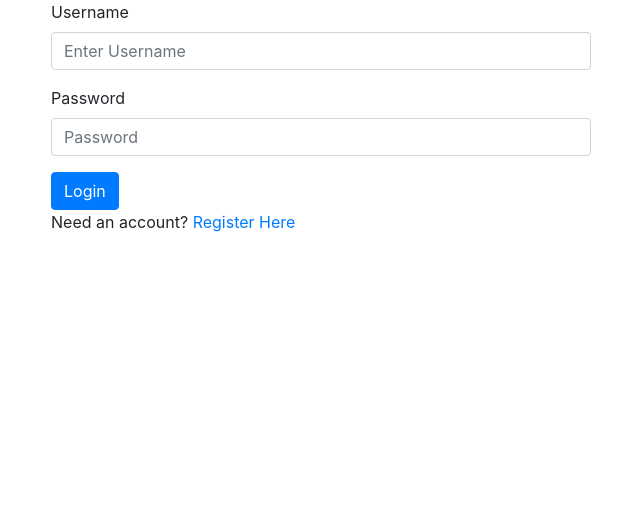
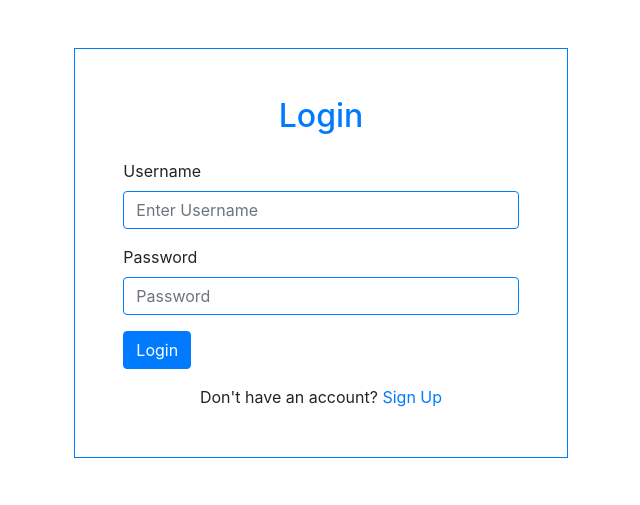
Before and after one commit to devmahmud/Django-Poll-App, a Django app: page /accounts/login/ in a window 1280 px wide. Shown: the part 56-561 px from the top of the page, without its empty margins (319-959 px from the left). Run offline with Django 3.2, Linux system fonts and the light colour scheme; some libraries are stand-ins or nearby versions.

Commit message:
Modified Login form to look a little more beautiful

```diff
--- a/accounts/templates/accounts/login.html
+++ b/accounts/templates/accounts/login.html
@@ -1,9 +1,9 @@
 {% extends 'base.html' %}
 
 {% block content %}
-<div class="container">
-    <div class="row center">
-        <div class="col-md-6 offset-md-3">
+    <div class="vh-100 d-flex justify-content-center align-items-center p-5" id="login-content">
+        <div class="col-md-5 p-5 shadow-sm border rounded-5 border-primary bg-white">
+            <h2 class="text-center mb-4 text-primary">Login</h2>
             {% if messages %}
                 <div class="messages">
                     {% for message in messages %}
@@ -15,19 +15,26 @@
                     {% endfor %}
                 </div>
             {% endif %}
-            <form action="" method="POST">
+            <form action="" method="post">
                 {% csrf_token %}
-                <div class="form-group">
-                    <label for="username">Username</label>
-                    <input type="text" class="form-control" name="username" placeholder="Enter Username" required>
+                <div class="mb-3">
+                    <label for="username" class="form-label">Username</label>
+                    <input type="text" class="form-control border border-primary" id="username"
+                           aria-describedby="username" name="username" placeholder="Enter Username" required>
                 </div>
-                <div class="form-group">
-                    <label for="password">Password</label>
-                    <input type="password" class="form-control" name="password" placeholder="Password" required>
+                <div class="mb-3">
+                    <label for="password" class="form-label">Password</label>
+                    <input type="password" class="form-control border border-primary" name="password"
+                           placeholder="Password" required>
                 </div>
-                <button type="submit" class="btn btn-primary">Login</button>
-                <p>Need an account? <a href="{% url 'accounts:register' %}">Register Here</a></p>
+                <div class="d-grid">
+                    <button class="btn btn-primary" type="submit">Login</button>
+                </div>
             </form>
+            <div class="mt-3">
+                <p class="mb-0  text-center">Don't have an account? <a href="{% url 'accounts:register' %}"
+                                                                       class="text-primary fw-bold">Sign
+                    Up</a></p>
             </div>
         </div>
     </div>
```
Lines whose indentation alone changed are shown as unchanged.
